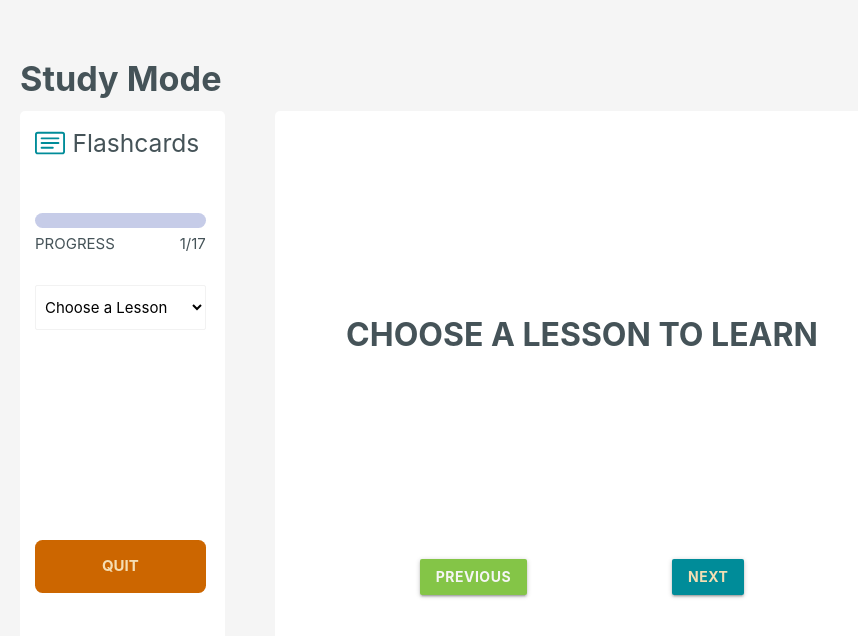
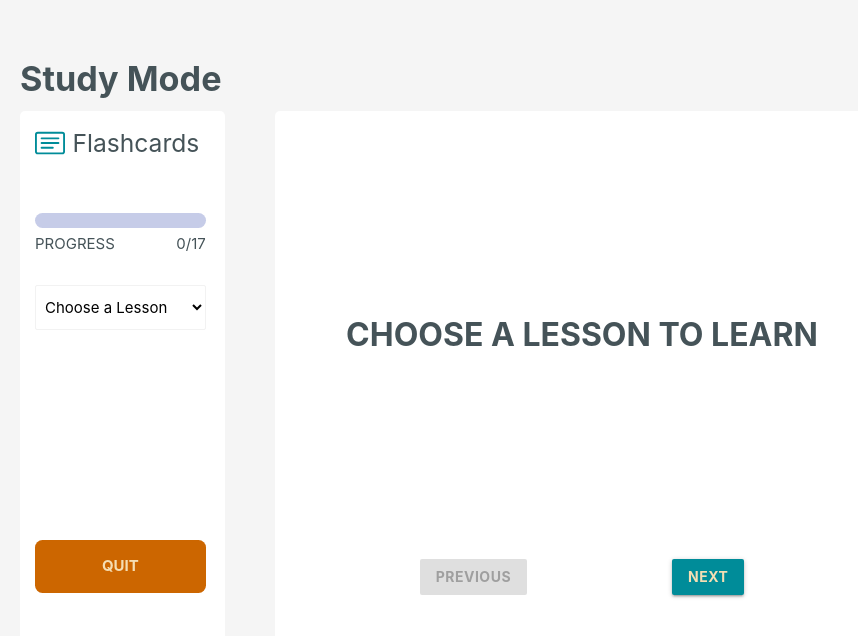
Before and after one commit to nhussaini/essential-words-toefl, a React (Create React App) app: page /learn in a window 1280 px wide. Shown: the top 636 px of the page, without its empty margins (0-858 px from the left). Built offline with nearby package versions, Linux system fonts and the light colour scheme.

Commit message:
activated counting the progress

```diff
--- a/src/components/Learn.js
+++ b/src/components/Learn.js
@@ -28,7 +28,8 @@ class Learn extends Component  {
             nextWord: null,
             prevWord:null,
             currentLesson: [],
-            numberOfWords:0
+            numberOfWords:0,
+            progress:0
         };
       }
       componentDidMount(){
@@ -85,7 +86,8 @@ class Learn extends Component  {
 
             this.setState({
                 currentWord : nextWord.word,
-                currentWordMeaning : nextWord.meaning
+                currentWordMeaning : nextWord.meaning,
+                progress : this.state.progress + 1
 
             })
 
@@ -101,7 +103,8 @@ class Learn extends Component  {
 
             this.setState({
                 currentWord : prevWord.word,
-                currentWordMeaning : prevWord.meaning
+                currentWordMeaning : prevWord.meaning,
+                progress : this.state.progress - 1
             })
 
 
@@ -131,7 +134,7 @@ class Learn extends Component  {
                     <div className="progress-container">
                         <div className="progress-bar"></div>
                         <div className="progress-text">
-                        <span className="progress-word">progress</span> <span className="progress-number">1/17</span>
+                        <span className="progress-word">progress</span> <span className="progress-number">{this.state.progress}/17</span>
                         </div>
                     </div>
                     <div className=" input-field col s12 select-container">
@@ -160,14 +163,14 @@ class Learn extends Component  {
                         this.state.currentWord ?
                         <div>
                         <p style={{textAlign:"center"}}>{this.state.currentWord}</p>
-                        <p style={{fontWeight:"normal", textTransform:"lowercase"}}>{this.state.currentWordMeaning}</p>
+                        <p style={{fontWeight:"normal", textTransform:"lowercase",fontSize: "large",textAlign:"center"}}>{this.state.currentWordMeaning}</p>
                         </div>
                          : <p> Choose a lesson to learn</p>
 
                     }
                     </div>
                     <div className="flashcards-buttons">
-                        <button className="waves-effect waves-light btn prev-button" onClick={this.handlePrevious}>previous</button>
+                        <button className="waves-effect waves-light btn prev-button" onClick={this.handlePrevious} disabled>previous</button>
                         <button className="waves-effect waves-light btn next-button" onClick={this.handleNext}>next</button>
 
                     </div>
```
